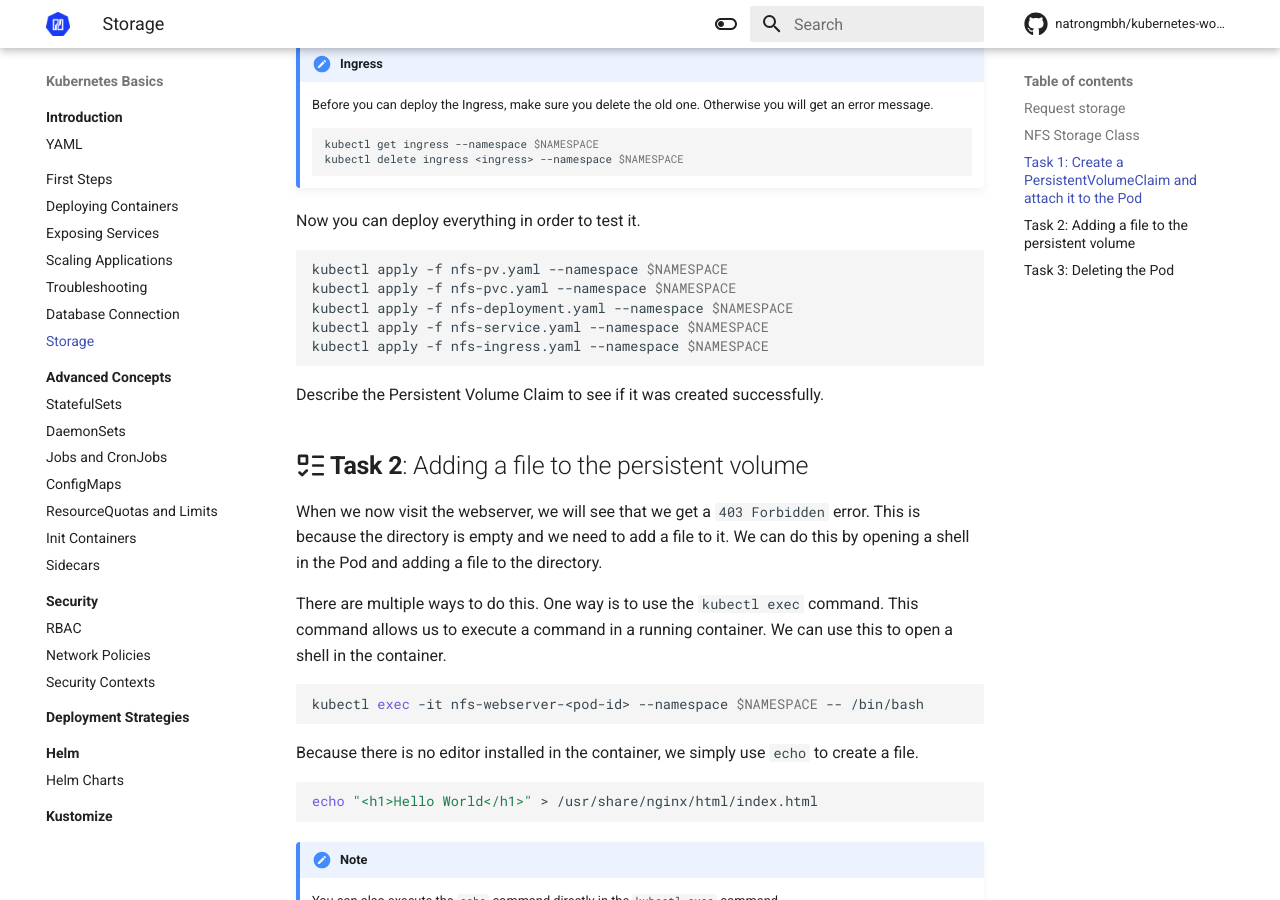
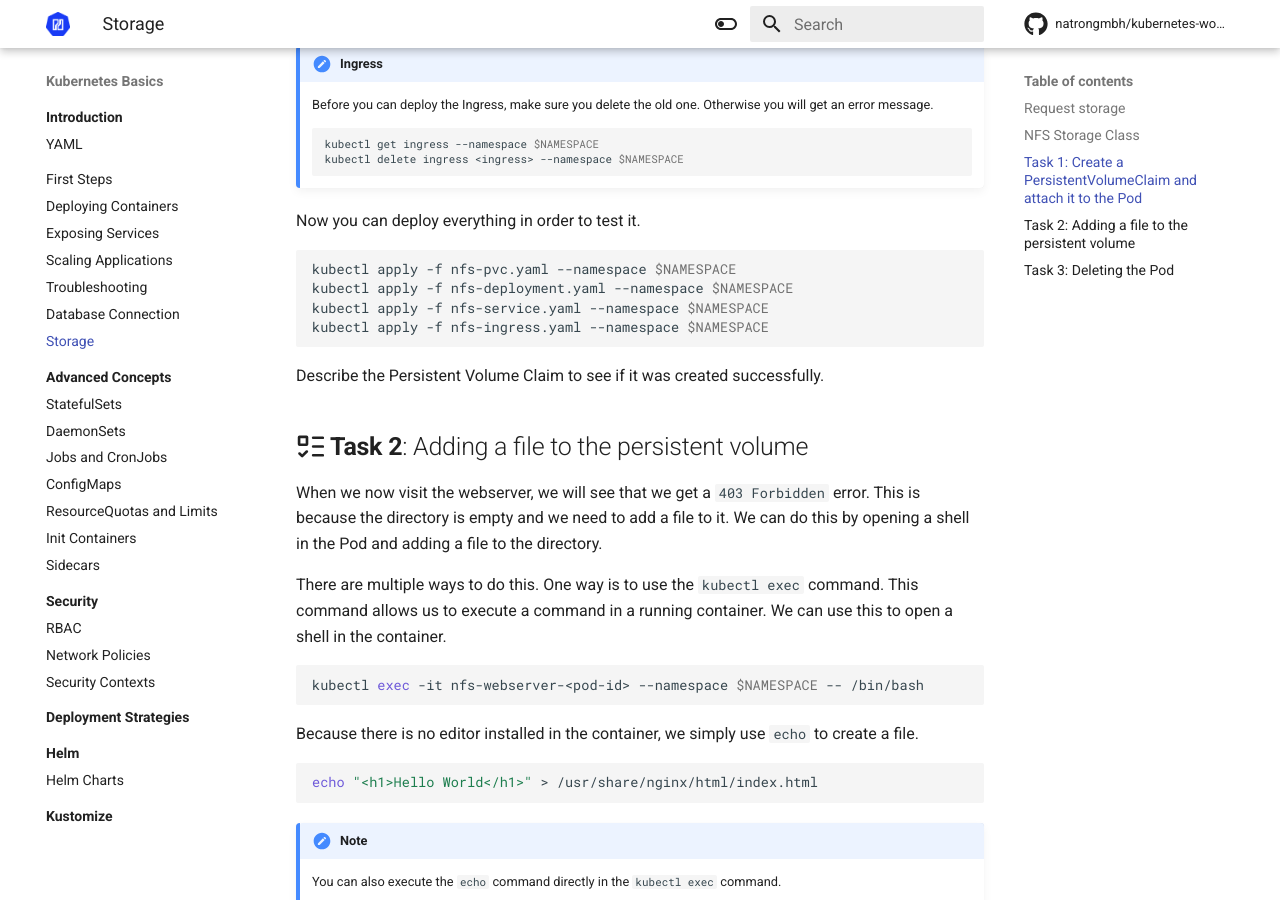
Before and after one commit to natrontech/kubernetes-workshop-golog, an MkDocs documentation site: the page built from docs/kubernetes-basics/storage.md, in a window 1280 px wide and 900 px high, scrolled down 2794 px. Built offline with MkDocs 1.6.1 and Material for MkDocs 9.7.7, drawn with Linux system fonts in a browser that asks for light colours; comment, search, counter and statistics services are not loaded.

Commit message:
fix: remove pv apply
Signed-off-by: Jan Lauber <jan.lauber@protonmail.ch>

````diff
--- a/docs/kubernetes-basics/storage.md
+++ b/docs/kubernetes-basics/storage.md
@@ -196,7 +196,6 @@ Now you can deploy everything in order to test it.
 
 
 ```bash
-kubectl apply -f nfs-pv.yaml --namespace $NAMESPACE
 kubectl apply -f nfs-pvc.yaml --namespace $NAMESPACE
 kubectl apply -f nfs-deployment.yaml --namespace $NAMESPACE
 kubectl apply -f nfs-service.yaml --namespace $NAMESPACE
````
